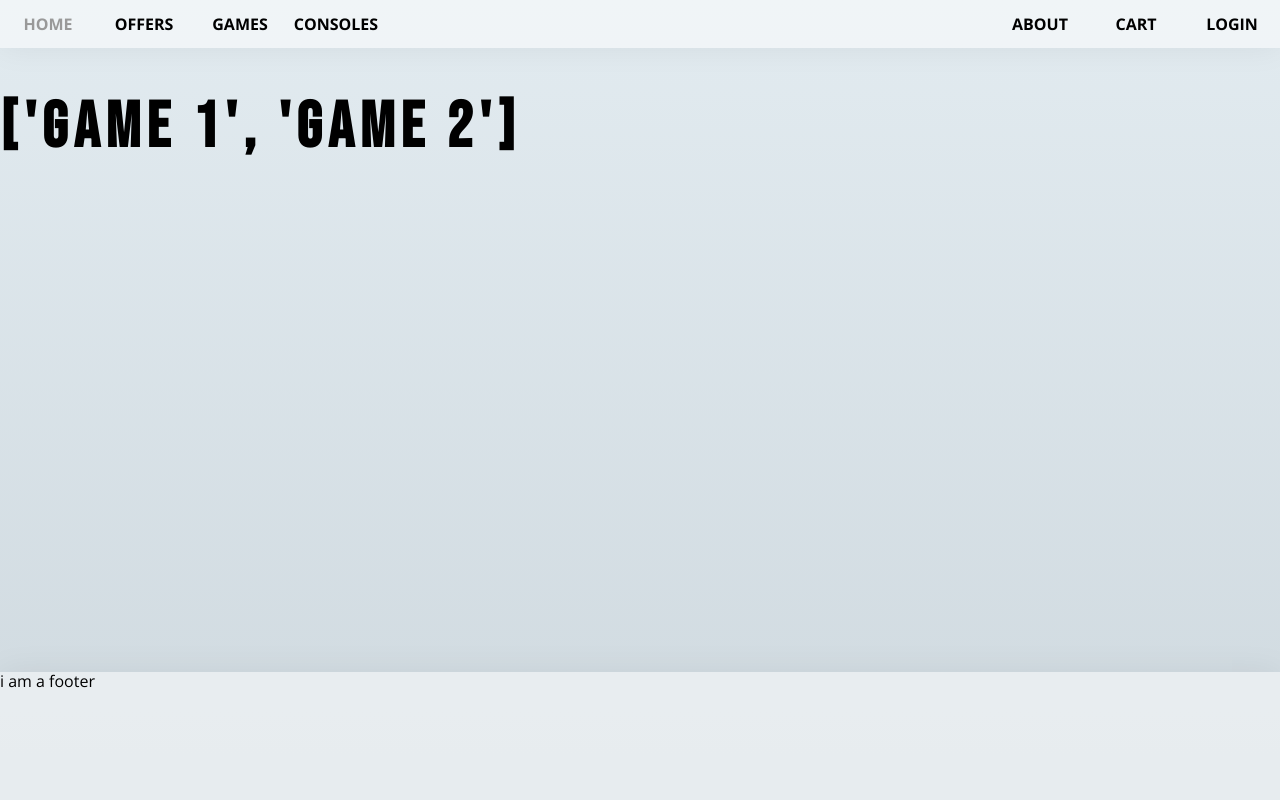
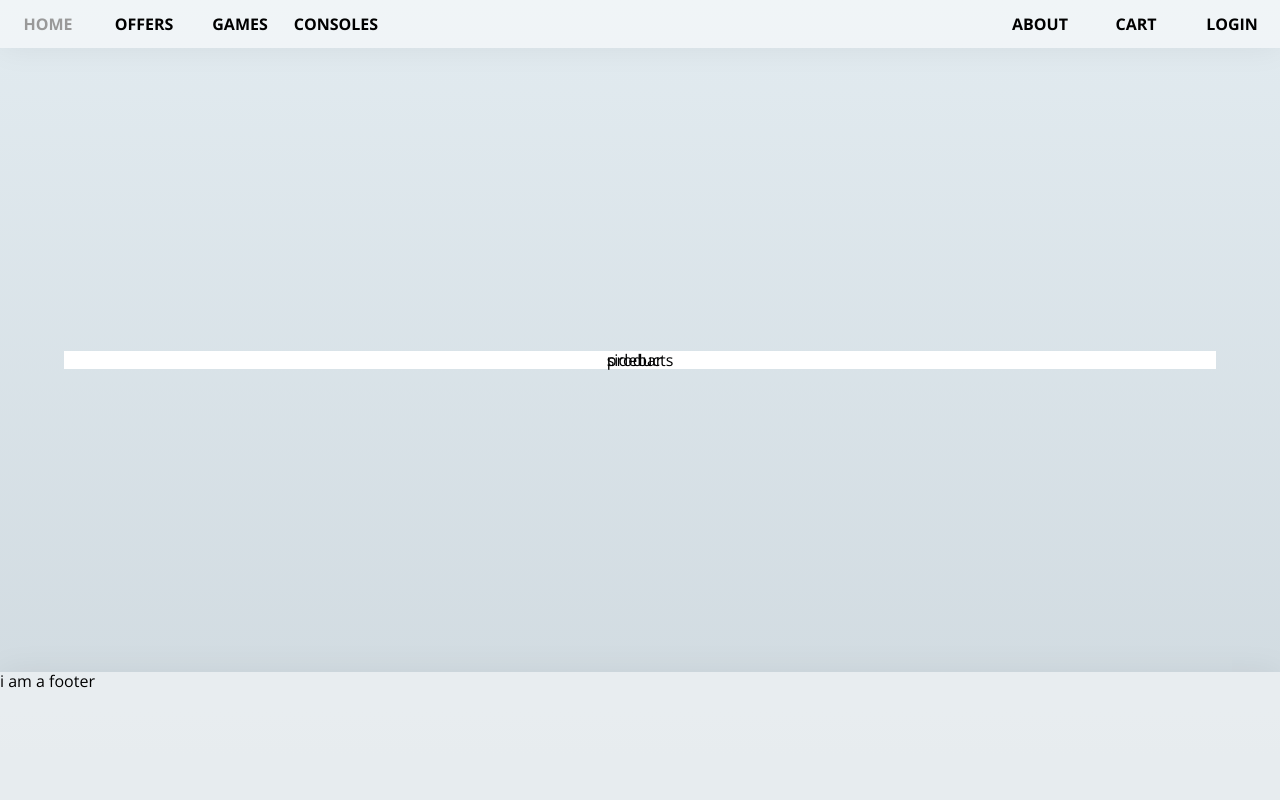
Before and after one commit to ornstrange/VLN2, a Django app: page /products/games/ in a window 1280 px wide. Run offline with Django 3.2, Linux system fonts and the light colour scheme.

Commit message:
a lil work

```diff
--- a/captain-console/static/css/footer.css
+++ b/captain-console/static/css/footer.css
@@ -1,5 +1,6 @@
 footer {
     grid-area: footer;
+    width: 100%;
     height: 100%;
     background: rgba(255, 255, 255, 0.5);
     box-shadow: 0 0 2em #00000010;
--- a/captain-console/static/css/main.css
+++ b/captain-console/static/css/main.css
@@ -49,7 +49,16 @@ body {
     display: grid;
     grid-template:
         "navbar" 3em
-        "content" auto
+        "main" auto
         "footer" 8em
-        / 1fr
+        / 1fr;
+    align-items: center;
+    justify-items: center;
 }
+
+.container {
+    display: block;
+    grid-area: main;
+    max-width: 72em;
+    width: 100%;
+}
--- a/captain-console/static/css/navbar.css
+++ b/captain-console/static/css/navbar.css
@@ -1,6 +1,7 @@
 nav {
     grid-area: navbar;
     height: 100%;
+    width: 100%;
     background: rgba(255, 255, 255, 0.5);
     box-shadow: 0 0 2em #00000010;
     display: flex;
--- /dev/null
+++ b/captain-console/static/css/products.css
@@ -0,0 +1,15 @@
+main {
+    width: 100%;
+    background: white;
+    display: grid;
+    grid-template:
+        "sidebar products" auto \ 12em 1fr;
+}
+
+aside {
+    grid-area: sidebar;
+}
+
+section {
+    grid-area: products;
+}
--- a/captain-console/templates/base.html
+++ b/captain-console/templates/base.html
@@ -11,7 +11,7 @@
 </head>
 <body>
     {% include 'navbar.html' %}
-    <div class="content">
+    <div class="container">
         {% block content %}
         {% endblock %}
     </div>
--- a/captain-console/templates/products/index.html
+++ b/captain-console/templates/products/index.html
@@ -1,4 +1,9 @@
 {% extends 'base.html' %}
+{% load static %}
 {% block content %}
-    <h1>{{ data }}</h1>
+    <link rel="stylesheet" href="{% static 'css/products.css' %}">
+    <main>
+        <aside>sidebar</aside>
+        <section>products</section>
+    </main>
 {% endblock %}
```
